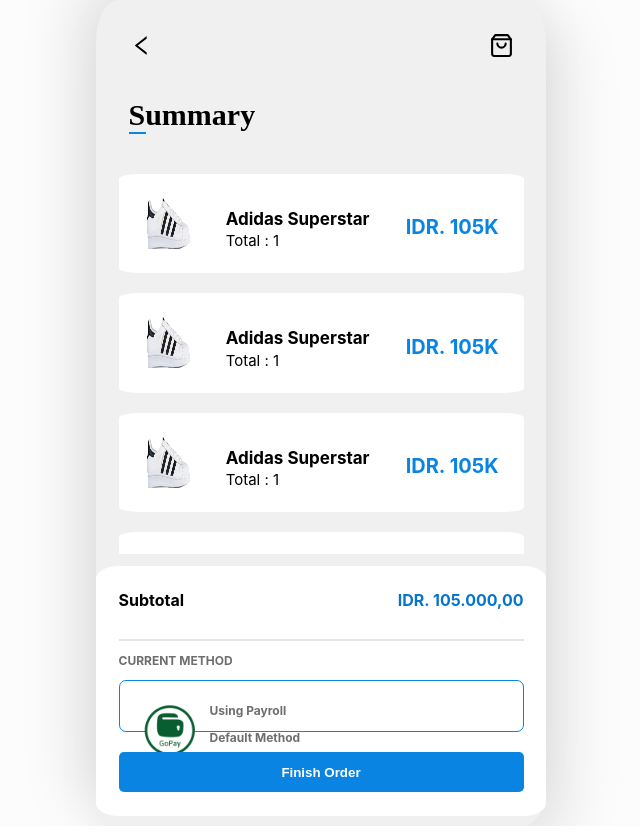
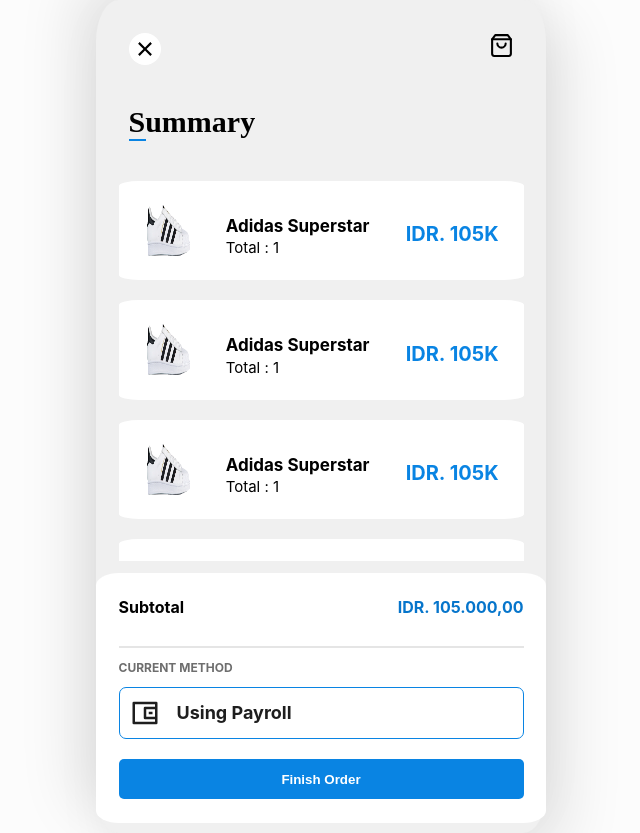
Before and after one commit to Mindpulation/frontend-user, a Next.js app: page /keranjang in a window 1280 px wide. Shown: the whole page, without its empty margins (319-959 px from the left). Built offline with nearby package versions, Linux system fonts and the light colour scheme.

Commit message:
Change Left Symbol to Close Symbol and Change Gojek Payment to Payroll Payment

```diff
--- a/component/modal/order.js
+++ b/component/modal/order.js
@@ -1,6 +1,8 @@
 import styles from '../../styles/page/Modal.module.css';
 import {AiOutlineLeft} from 'react-icons/ai'
 import {FiShoppingBag} from 'react-icons/fi'
+import {RiWallet2Line} from 'react-icons/ri'
+import {RiCloseLine} from 'react-icons/ri'
 
 const Modalorder = () => {
     return(
@@ -9,7 +11,7 @@
                 <div className={styles.card}>
                     <div className={styles.cardBody}>
                         <div className={styles.topBar}>
-                            <AiOutlineLeft></AiOutlineLeft>
+                            <RiCloseLine className={styles.closeBar}></RiCloseLine>
                             <FiShoppingBag></FiShoppingBag>
                         </div>
                         <h3 className={styles.title}>Summary</h3>
@@ -63,14 +65,13 @@
                                 <label className={styles.checkboxStyle} id="checkboxStyle">
                                     <div className={styles.cardPayment}>
                                         <div className={styles.images}>
-                                            <img src="/image/gopay.png" />
+                                            <RiWallet2Line></RiWallet2Line>
                                         </div>
-                                        <div className={styles.subtitle}>
-                                            <p>Using Payroll</p>
-                                            <p className={styles.deskripsi}>Default Method</p>
+                                        <div className={styles.titlePayment}>
+                                            <h4 className={styles.itemPayment}>Using Payroll</h4>
                                         </div>
                                         <div className={styles.radio}>
-                                            <input type="radio" name="pilih" value="gopay" id="gopay" />
+                                            <input type="radio" name="pilih" value="payroll" id="payroll" />
                                         </div>
                                     </div>
                                 </label>
```
